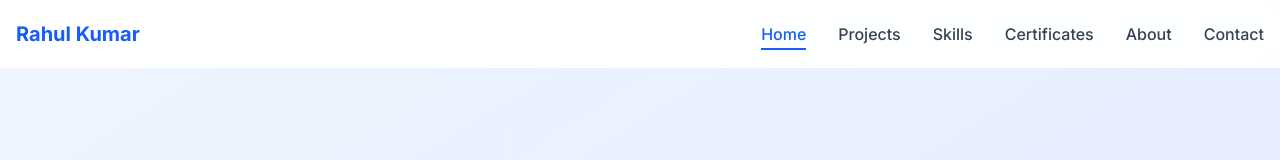
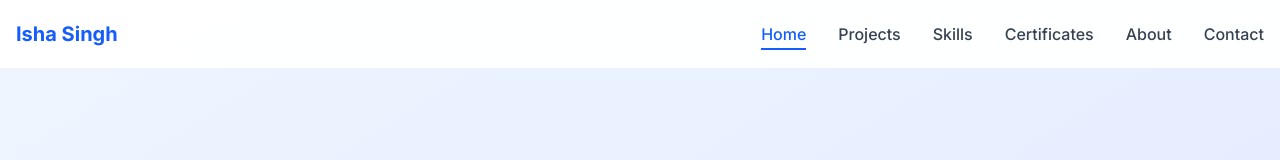
Before and after one commit to isha1946/Portfolio, a Next.js app: page / in a window 1280 px wide. Shown: the top 160 px of the page. Built offline with nearby package versions, Linux system fonts and the light colour scheme.

Commit message:
Update Navigation.tsx

```diff
--- a/src/components/Navigation.tsx
+++ b/src/components/Navigation.tsx
@@ -98,7 +98,7 @@ export default function Navigation() {
           className="text-xl font-bold text-blue-600 cursor-pointer"
           onClick={() => handleNavClick('#home')}
         >
-          Rahul Kumar
+          Isha Singh
         </motion.div>
 
         {/* Desktop Navigation */}
@@ -285,9 +285,9 @@ export default function Navigation() {
               </div>
               <div className="flex justify-center space-x-4 mt-3">
                 {[
-                  { name: 'GitHub', href: 'https://github.com/R0ahulkd' },
-                  { name: 'LinkedIn', href: 'https://www.linkedin.com/in/rahul734779/' },
-                  { name: 'Email', href: 'mailto:Rahulkumar201203@gmail.com' }
+                  { name: 'GitHub', href: 'https://github.com/isha1946' },
+                  { name: 'LinkedIn', href: 'https://www.linkedin.com/in/isha-singh-8b7146389?utm_source=share&utm_campaign=share_via&utm_content=profile&utm_medium=android_app' },
+                  { name: 'Email', href: 'mailto:ishasingh1946@gmail.com' }
                 ].map((social) => (
                   <motion.a
                     key={social.name}
```
